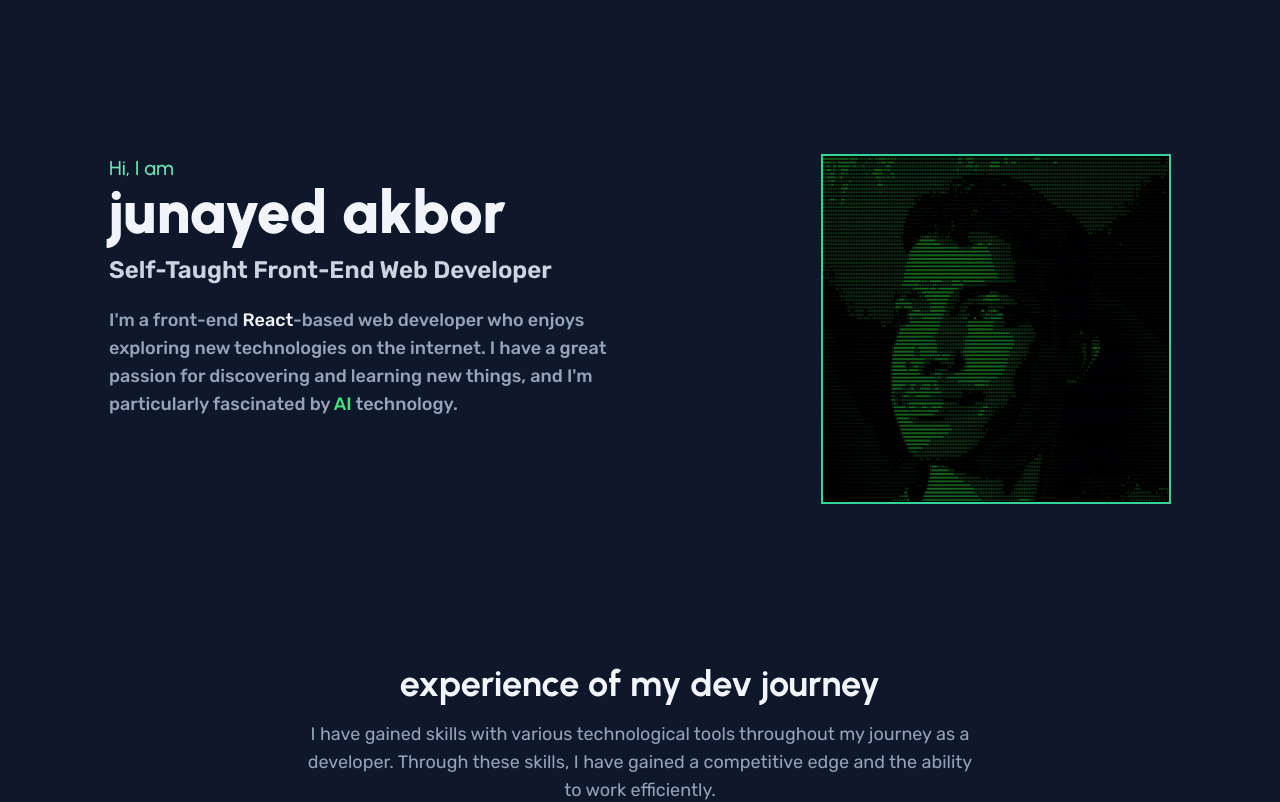
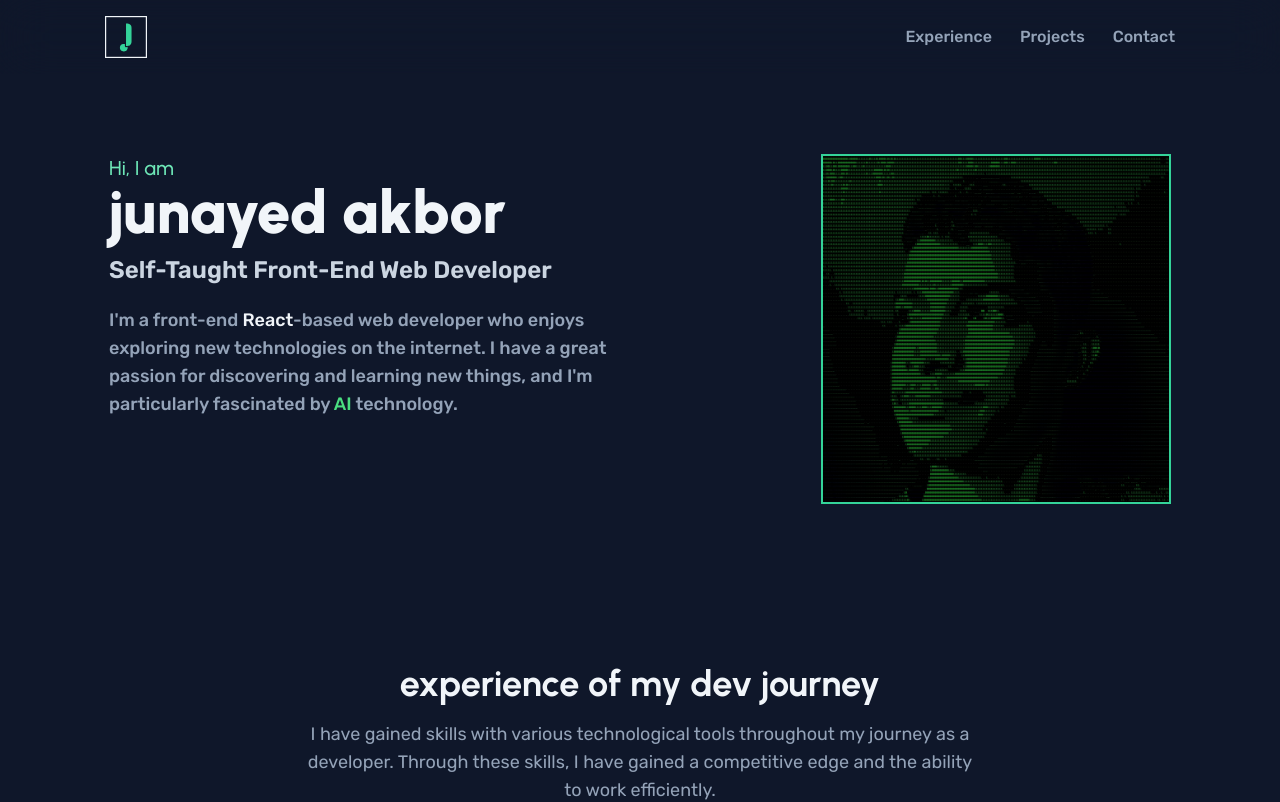
Before and after one commit to junayed-code/junayed, a Next.js app: page / in a window 1280 px wide. Shown: the top 802 px of the page. Built offline with nearby package versions, Linux system fonts and the light colour scheme.

Commit message:
Update root layout.jsx file

```diff
--- a/src/app/layout.jsx
+++ b/src/app/layout.jsx
@@ -1,3 +1,4 @@
+import Nav from "@/components/nav";
 import "./globals.css";
 
 export const metadata = {
@@ -9,6 +10,7 @@ export default function RootLayout({ children }) {
   return (
     <html lang="en">
       <body className="bg-slate-900 text-slate-400 font-primary">
+        <Nav />
         {children}
       </body>
     </html>
```
